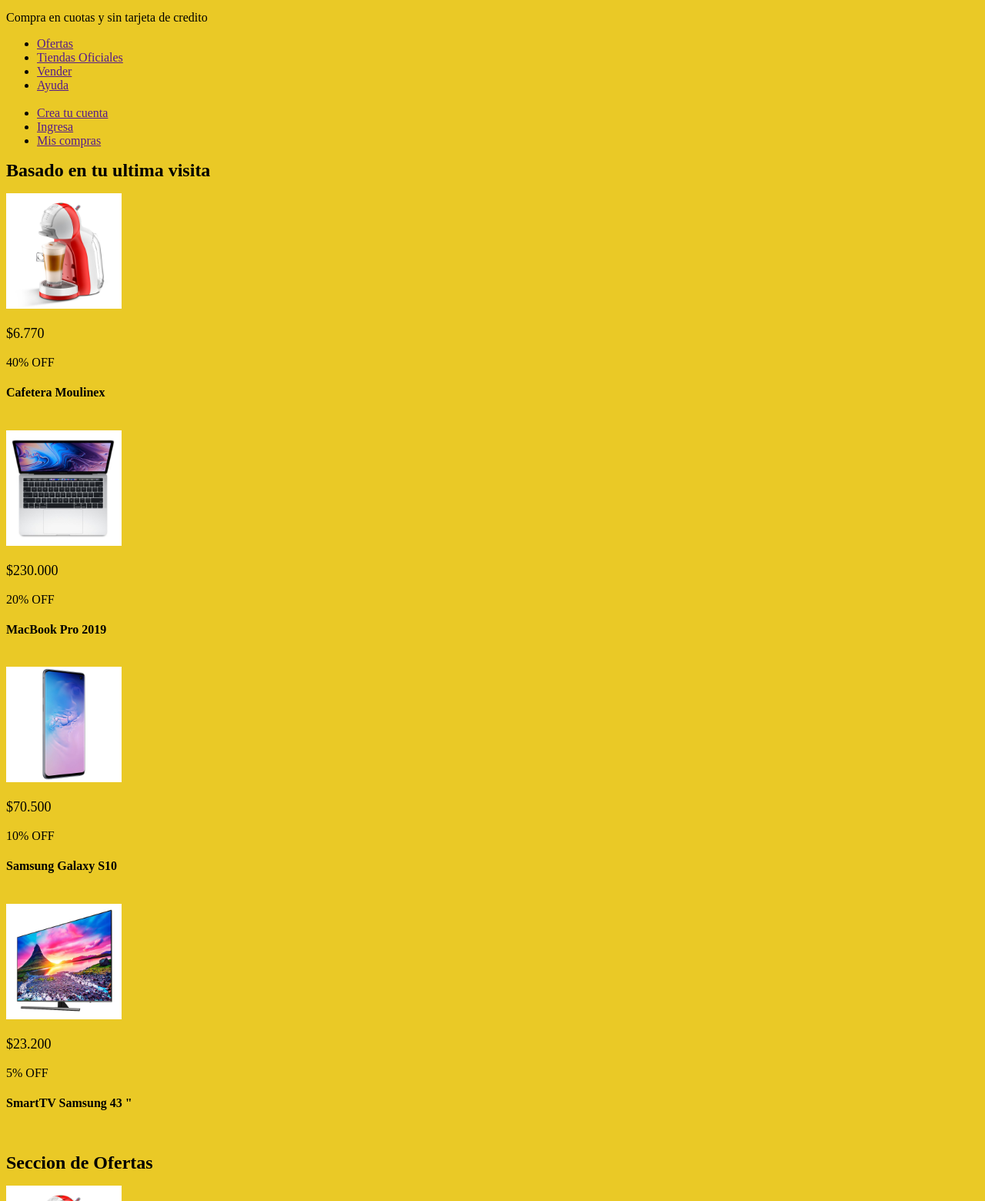
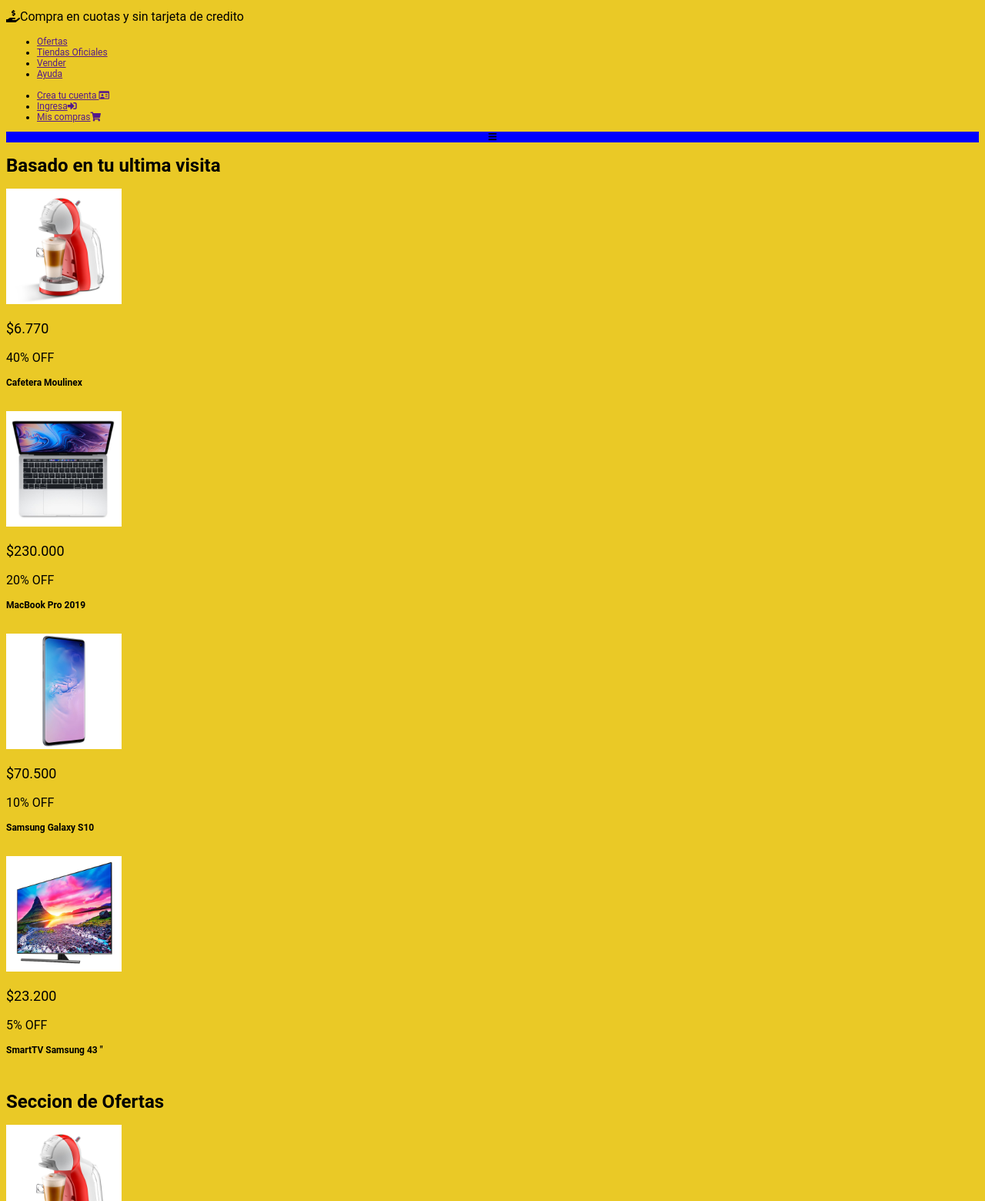
Before and after one commit to DobleA74/proyecto-clases, a website: page views/home.html in a window 1280 px wide. Shown: the part 251-1811 px from the top of the page at 77% size. Drawn offline with Linux system fonts and the light colour scheme.

Commit message:
agregue iconos y cumpli hasta penultimo desafio

```diff
--- a/public/css/styles.css
+++ b/public/css/styles.css
@@ -1,7 +1,7 @@
 body {
     background-color: #eac926;
-    font-family: 'Fira Sans', sans-serif
-    font-size 12px;
+    font-family: 'roboto';
+    font-size: 12px;
 
 }
 h1{
@@ -10,6 +10,27 @@
 #precio{
     font-size: 18px;
 }
-p{
+body p{
     font-size: 16px;
 }
+img{
+    border: 5px rgb(34, 0, 255);
+}
+.burger-menu{
+    background-color: blue;
+    padding: 8px white;
+    text-align: center;
+    size-adjust: 1;
+}
+.centrar-texto{
+    text-align: center;
+    border: 1px white;
+}
+footer{
+    text-align: center;
+
+}
+footer div{
+    size: 2em;
+    size-adjust: 2em;
+}
--- a/views/home.html
+++ b/views/home.html
@@ -6,89 +6,96 @@
     <meta http-equiv="X-UA-Compatible" content="IE=edge">
     <meta name="viewport" content="width=device-width, initial-scale=1.0">
     <title>MercadoLiebre</title>
-    <link rel="stylesheet" href="/public/css/styles.css">
+    <link rel="stylesheet" href="/css/styles.css">
     <link rel="preconnect" href="https://fonts.googleapis.com">
     <link rel="preconnect" href="https://fonts.gstatic.com" crossorigin>
     <link href="https://fonts.googleapis.com/css2?family=Fira+Sans:wght@200&display=swap" rel="stylesheet">
-    <link href="https://cdnjs.cloudflare.com/ajax/libs/font-awesome/5.15.3/css/all.min.css" rel="stylesheet" />
-</head>
+    <link rel="stylesheet" href="https://cdnjs.cloudflare.com/ajax/libs/font-awesome/5.15.4/css/all.min.css" integrity="sha512-1ycn6IcaQQ40/MKBW2W4Rhis/DbILU74C1vSrLJxCq57o941Ym01SwNsOMqvEBFlcgUa6xLiPY/NS5R+E6ztJQ==" crossorigin="anonymous" referrerpolicy="no-referrer" />
 
 <body>
     <header>
-        <label><img src="/public/images/logo-mercado-liebre.svg" width="200" height="200"></label>
-        <p>
+
+        <section><img src="/images/logo-mercado-liebre.svg" width="200" height="200"></section>
+        <section>
             <input type="search" name="busquedaDeProductos" placeholder="Buscar productos, marcas...">
-            <input type="submit"><i class="fa-solid fa-magnifying-glass"></i>
-        </p>
-        <p>Compra en cuotas y sin tarjeta de credito</p>
+            <input type="submit"  class="fas fa-search">
+        </section>
+        <i class="fas fa-search"></i>
+        <p><i class="fas fa-hand-holding-usd"></i>Compra en cuotas y sin tarjeta de credito</p>
         <ul>
             <li><a href="">Ofertas</a></li>
             <li><a href="">Tiendas Oficiales</a></li>
             <li><a href="">Vender</a></li>
             <li><a href="">Ayuda</a></li>
             <br>
-            <li><a href="">Crea tu cuenta</a></li>
-            <li><a href="">Ingresa</a></li>
-            <li><a href="">Mis compras</a></li>
+            <li><a href="">Crea tu cuenta <i class="far fa-id-card"></i></a></li>
+            <li><a href="">Ingresa<i class="fas fa-sign-in-alt"></i></a></li>
+            <li><a href="">Mis compras<i class="fas fa-shopping-cart"></i></a></li>
         </ul>
+             <div class="burger-menu" >
+                <i class="fas fa-bars"></i>
+             </div>
     </header>
     <main>
         <h1>Basado en tu ultima visita</h1>
-        <img src="../public/images/img-cafetera-moulinex.jpg" alt="img-cafetera-moulinex" width="150" height="150">
+        <img src="/images/img-cafetera-moulinex.jpg" alt="img-cafetera-moulinex" width="150" height="150">
         <p id="precio">$6.770</p>
         <p>40% OFF</p>
         <h4>Cafetera Moulinex</h4>
         <br>
-        <img src="../public/images/img-macbook-pro-2019.jpg" alt="img-macbook-pro-2019" width="150" height="150">
+        <img src="/images/img-macbook-pro-2019.jpg" alt="img-macbook-pro-2019" width="150" height="150">
         <p id="precio">$230.000</p>
         <p>20% OFF</p>
         <h4>MacBook Pro 2019</h4>
         <br>
-        <img src="../public/images/img-samsung-galaxy-s10.jpg" alt="img-samsung-galaxy-s10" width="150" height="150">
+        <img src="/images/img-samsung-galaxy-s10.jpg" alt="img-samsung-galaxy-s10" width="150" height="150">
         <p id="precio">$70.500</p>
         <p>10% OFF</p>
         <h4>Samsung Galaxy S10</h4>
         <br>
-        <img src="../public/images/img-tv-samsung-smart.jpg" alt="img-tv-samsung-smart" width="150" height="150">
+        <img src="/images/img-tv-samsung-smart.jpg" alt="img-tv-samsung-smart" width="150" height="150">
         <p id="precio">$23.200</p>
         <p>5% OFF</p>
         <h4>SmartTV Samsung 43 "</h4>
         <br>
         <h1>Seccion de Ofertas</h1>
-        <img src="../public/images/img-cafetera-moulinex.jpg" alt="img-cafetera-moulinex" width="150" height="150">
+        <img src="/images/img-cafetera-moulinex.jpg" alt="img-cafetera-moulinex" width="150" height="150">
         <p id="precio">$6.770</p>
         <p>40% OFF</p>
         <h4>Cafetera Moulinex</h4>
         <br>
-        <img src="../public/images/img-macbook-pro-2019.jpg" alt="img-macbook-pro-2019" width="150" height="150">
+        <img src="/images/img-macbook-pro-2019.jpg" alt="img-macbook-pro-2019" width="150" height="150">
         <p id="precio">$230.000</p>
         <p>20% OFF</p>
         <h4>MacBook Pro 2019</h4>
         <br>
-        <img src="../public/images/img-samsung-galaxy-s10.jpg" alt="img-samsung-galaxy-s10" width="150" height="150">
+        <img src="/images/img-samsung-galaxy-s10.jpg" alt="img-samsung-galaxy-s10" width="150" height="150">
         <p id="precio">$70.500</p>
         <p>10% OFF</p>
         <h4>Samsung Galaxy S10</h4>
         <br>
-        <img src="../public/images/img-tv-samsung-smart.jpg" alt="img-tv-samsung-smart" width="150" height="150">
+        <img src="/images/img-tv-samsung-smart.jpg" alt="img-tv-samsung-smart" width="150" height="150">
         <p id="precio">$23.200</p>
         <p>5% OFF</p>
         <h4>SmartTV Samsung 43 "</h4>
     </main>
 
     <footer>
+        <div> <i class="fas fa-credit-card"></i></div>
         <h4>Paga con tarjeta o en efectivo</h4>
         <br>
         <p>Con Mercado Liebre Cash, tenés cuotas sin interés con tarjeta o efectivo en
             puntos de pago. ¡Y siempre es seguro!
         </p>
         <br>
+        <div><i class="fal fa-box-open"></i></div>
         <h4>Envio gratis desde los $2.500</h4>
         <br>
         <p>Solo por estar registrad@ en Mercado Liebre tenés envíos gratis en miles de
             productos. Es un beneficio de Mercado Puntos.
         </p>
         <br>
+        <div><i class="fas fa-user-shield"></i></div>
         <h4>Seguridad, de principio a fin</h4>
         <br>
         <p>¿No te gusta? ¡Devolvelo! En Mercado Liebre, no hay nada que no puedas hacer,
```
Also changed, not shown: app.js (+4 -4 lines).
